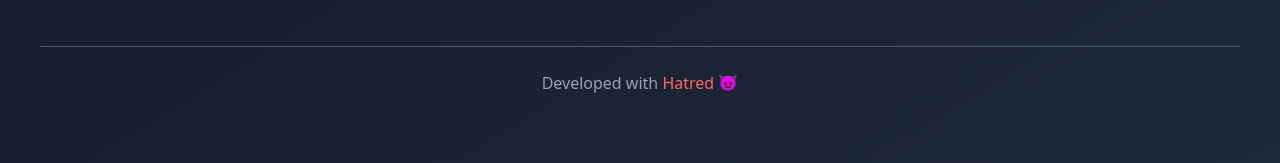
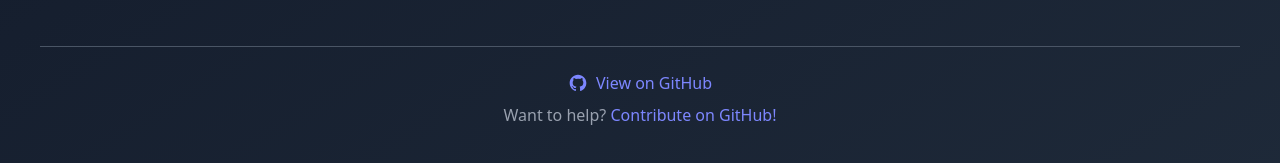
Before and after one commit to Om-Jadon/leetcode-stalker, a React (Vite) app: page / in a window 1280 px wide. Shown: the part 634-797 px from the top of the page. Built offline with nearby package versions, Linux system fonts and the light colour scheme; no server answers.

Commit message:
changed footer and added readme

```diff
--- a/src/App.jsx
+++ b/src/App.jsx
@@ -233,9 +233,38 @@
       </div>
       <footer className="text-center mt-12 sm:mt-16 text-sm sm:text-base text-gray-400 px-4">
         <hr className="my-4 sm:my-6 border-gray-600" />
-        <p>
-          Developed with <span className="text-red-400">Hatred</span>{" "}
-          <span className="inline-block animate-bounce">😈</span>
+        <p className="flex flex-col items-center gap-2">
+          <a
+            href="https://github.com/Om-Jadon/leetcode-stalker"
+            target="_blank"
+            rel="noopener noreferrer"
+            className="inline-flex items-center text-indigo-400 hover:underline gap-2"
+          >
+            <svg
+              className="w-5 h-5 text-indigo-400"
+              fill="currentColor"
+              viewBox="0 0 24 24"
+              aria-hidden="true"
+            >
+              <path
+                fillRule="evenodd"
+                d="M12 2C6.477 2 2 6.484 2 12.021c0 4.428 2.865 8.184 6.839 9.504.5.092.682-.217.682-.483 0-.237-.009-.868-.014-1.703-2.782.605-3.369-1.342-3.369-1.342-.454-1.155-1.11-1.463-1.11-1.463-.908-.62.069-.608.069-.608 1.004.07 1.532 1.032 1.532 1.032.892 1.53 2.341 1.088 2.91.832.091-.647.35-1.088.636-1.339-2.221-.253-4.555-1.113-4.555-4.951 0-1.093.39-1.988 1.029-2.688-.103-.253-.446-1.272.098-2.65 0 0 .84-.27 2.75 1.025A9.564 9.564 0 0112 6.844c.85.004 1.705.115 2.504.337 1.909-1.295 2.748-1.025 2.748-1.025.546 1.378.203 2.397.1 2.65.64.7 1.028 1.595 1.028 2.688 0 3.847-2.337 4.695-4.566 4.944.359.309.678.919.678 1.853 0 1.337-.012 2.419-.012 2.749 0 .268.18.579.688.481C19.138 20.203 22 16.447 22 12.021 22 6.484 17.523 2 12 2z"
+                clipRule="evenodd"
+              />
+            </svg>
+            View on GitHub
+          </a>
+          <span>
+            Want to help?{" "}
+            <a
+              href="https://github.com/Om-Jadon/leetcode-stalker"
+              target="_blank"
+              rel="noopener noreferrer"
+              className="text-indigo-400 hover:underline"
+            >
+              Contribute on GitHub!
+            </a>
+          </span>
         </p>
       </footer>
     </div>
```
Also changed, not shown: 1 other file (tests, documents, lock files or other folders).
